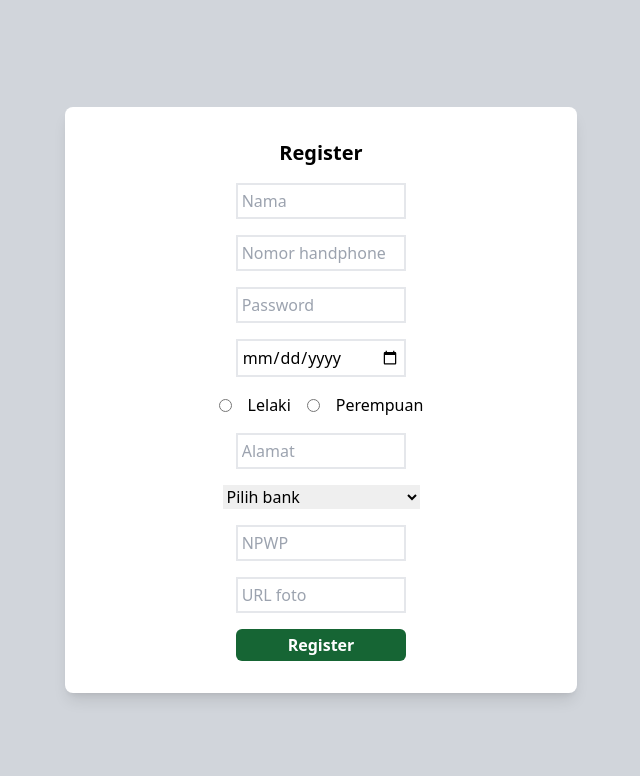
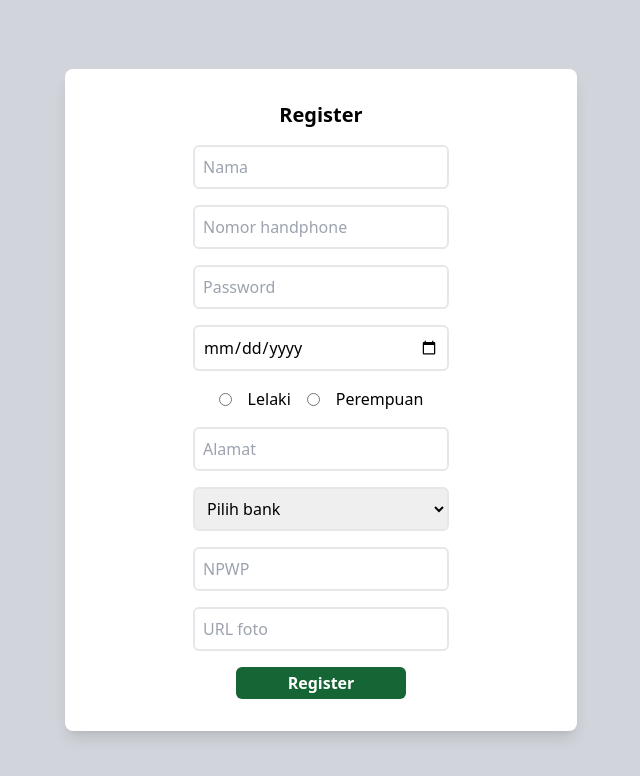
Before and after one commit to absolutepraya/sijarta-fe, a React (Vite) app: page /register/pekerja in a window 1280 px wide. Shown: the top 776 px of the page, without its empty margins (319-959 px from the left). Built offline with nearby package versions, Linux system fonts and the light colour scheme.

Commit message:
register pekerja restyle

```diff
--- a/src/pages/yellow/RegisterPekerja.jsx
+++ b/src/pages/yellow/RegisterPekerja.jsx
@@ -1,4 +1,13 @@
+import { useEffect } from 'react';
+
 export default function RegisterPekerja() {
+	useEffect(() => {
+		// Check if user is already logged in
+		if (sessionStorage.getItem('id')) {
+			window.location.href = '/home';
+		}
+	});
+
 	return (
 		<div className="flex h-screen w-screen items-center justify-center bg-gray-300">
 			<div className="flex w-2/5 flex-col items-center justify-center gap-4 rounded-lg bg-white py-8 shadow-lg">
@@ -7,28 +16,28 @@ export default function RegisterPekerja() {
 				<input
 					type="text"
 					placeholder="Nama"
-          className="w-1/3 border-2 p-1"
+					className="w-1/2 rounded-md border-2 p-2"
 				></input>
 				{/* input nomor hp */}
 				<input
 					type="tel"
 					placeholder="Nomor handphone"
-          className="w-1/3 border-2 p-1"
+					className="w-1/2 rounded-md border-2 p-2"
 				></input>
 				{/* input pw */}
 				<input
 					type="password"
 					placeholder="Password"
-          className="w-1/3 border-2 p-1"
+					className="w-1/2 rounded-md border-2 p-2"
 				></input>
 				{/* input tanggal lahir */}
 				<input
 					type="date"
 					placeholder="Tanggal lahir"
-          className="w-1/3 border-2 p-1"
+					className="w-1/2 rounded-md border-2 p-2"
 				></input>
 				{/* input gender radio button */}
-        <div className="flex flex-row gap-4 items-center">
+				<div className="flex flex-row items-center gap-4">
 					<input
 						type="radio"
 						id="laki"
@@ -37,7 +46,7 @@ export default function RegisterPekerja() {
 						placeholder="Tanggal lahir"
 						className="w-1/3 border-2 p-1"
 					></input>
-          <label for="laki">Lelaki</label>
+					<label htmlFor="laki">Lelaki</label>
 
 					<input
 						type="radio"
@@ -47,17 +56,26 @@ export default function RegisterPekerja() {
 						placeholder="Tanggal lahir"
 						className="w-1/3 border-2 p-1"
 					></input>
-          <label for="perempuan">Perempuan</label>
+					<label htmlFor="perempuan">Perempuan</label>
 				</div>
 				{/* input alamat rumah */}
 				<input
 					type="text"
 					placeholder="Alamat"
-          className="w-1/3 border-2 p-1"
+					className="w-1/2 rounded-md border-2 p-2"
 				></input>
 				{/* dropdown bank */}
-        <select id="nama-bank">
-          <option value="" disabled selected>Pilih bank</option>
+				<select
+					id="nama-bank"
+					className="w-1/2 rounded-md border-2 p-2"
+					defaultValue=""
+				>
+					<option
+						value=""
+						disabled
+					>
+						Pilih bank
+					</option>
 					<option value="gopay">GoPay</option>
 					<option value="ovo">OVO</option>
 					<option value="va_bca">Virtual Account BCA</option>
@@ -68,21 +86,17 @@ export default function RegisterPekerja() {
 				<input
 					type="text"
 					placeholder="NPWP"
-          className="w-1/3 border-2 p-1"
+					className="w-1/2 rounded-md border-2 p-2"
 				></input>
 				{/* input url foto */}
 				<input
 					type="url"
 					placeholder="URL foto"
-          className="w-1/3 border-2 p-1"
+					className="w-1/2 rounded-md border-2 p-2"
 				></input>
 
-        <input
-          type="submit"
-          value="Register"
-          className="w-1/3 rounded-md bg-green-800 p-1 font-bold text-white"
-        ></input>
+				<button className="w-1/3 rounded-md bg-green-800 p-1 font-bold text-white">Register</button>
 			</div>
 		</div>
-  )
+	);
 }
```
Lines whose indentation alone changed are shown as unchanged.
